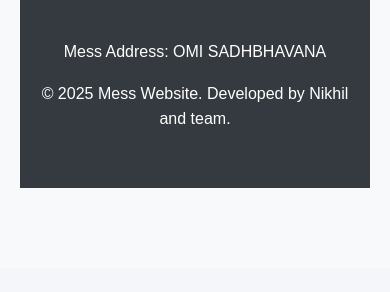
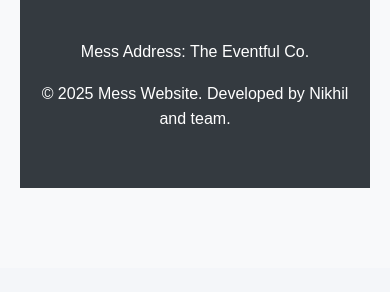
Before and after one commit to seth1026/officer_mess, a Flask app: page / in a window 390 px wide; the page is wider, and only the part inside the window is pictured. Shown: the part 2269-2561 px from the top of that part. Run offline with Flask 3, Linux system fonts and the light colour scheme; some libraries are stand-ins or nearby versions.

Commit message:
Redesigning the web name

```diff
--- a/templates/public/footer.html
+++ b/templates/public/footer.html
@@ -2,7 +2,7 @@
     <!-- Footer -->
   <footer class="footer text-center">
     <div class="container">
-      <p class="text-white">Mess Address: OMI SADHBHAVANA</p>
+      <p class="text-white">Mess Address: The Eventful Co.</p>
       <!-- <p class="text-white">Mess no:- 08912586069| Krupa rao:- 9618391498 </p> -->
       <p class="text-white">© 2025 Mess Website. Developed by Nikhil and team.</p>
     </div>
--- a/templates/public/navbar.html
+++ b/templates/public/navbar.html
@@ -5,7 +5,7 @@
         <!-- Logo and App Name -->
         <a class="navbar-brand me-auto" href="/">
             <!-- <img src="{{ url_for('static', filename='images/mess_logo.jpg') }}" alt="Mess Logo"> -->
-            <span class="ms-2 d-none d-md-inline">OMI – Sadbhavana</span>
+            <span class="ms-2 d-none d-md-inline">The Eventful Co.</span>
         </a>
 
         <!-- Toggle button for mobile -->
```
